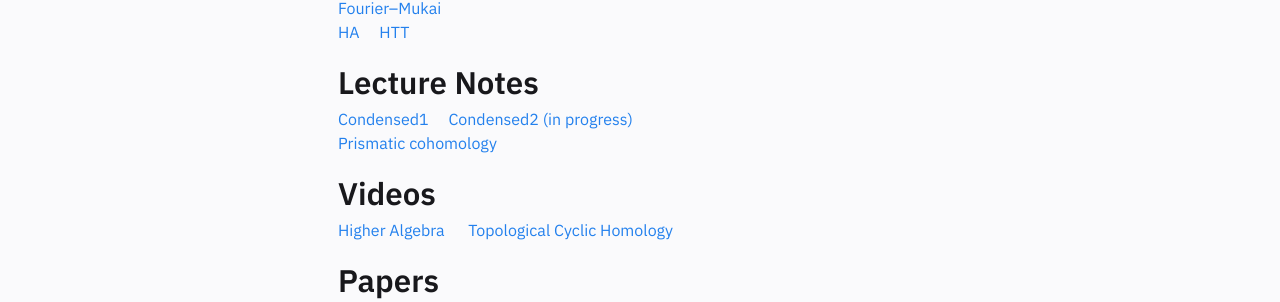
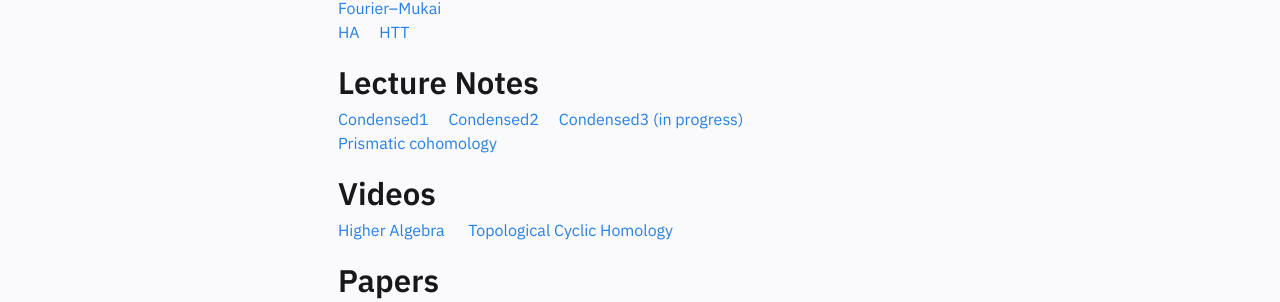
Before and after one commit to runxg/runxg.github.io, a Jekyll site: the page built from pages/index.md, in a window 1280 px wide. Shown: the part 179-481 px from the top of the page. Built offline with Jekyll 4.4.1, drawn with Linux system fonts in a browser that asks for light colours.

Commit message:
Update Homepage.html

```diff
--- a/_includes/Homepage.html
+++ b/_includes/Homepage.html
@@ -15,7 +15,8 @@
     <p>
     <h2>Lecture Notes</h2>
     <a href="https://www.math.uni-bonn.de/people/scholze/Condensed.pdf">Condensed1 </a>
-    &emsp;<a href="https://people.mpim-bonn.mpg.de/scholze/Complex.pdf">Condensed2 (in progress) </a>
+    &emsp;<a href="https://www.math.uni-bonn.de/people/scholze/Analytic.pdf">Condensed2 </a>
+    &emsp;<a href="https://people.mpim-bonn.mpg.de/scholze/Complex.pdf">Condensed3 (in progress) </a>
     <br><a href="https://kskedlaya.org/prismatic/prismatic.html">Prismatic cohomology </a>
     </p>
 
```
